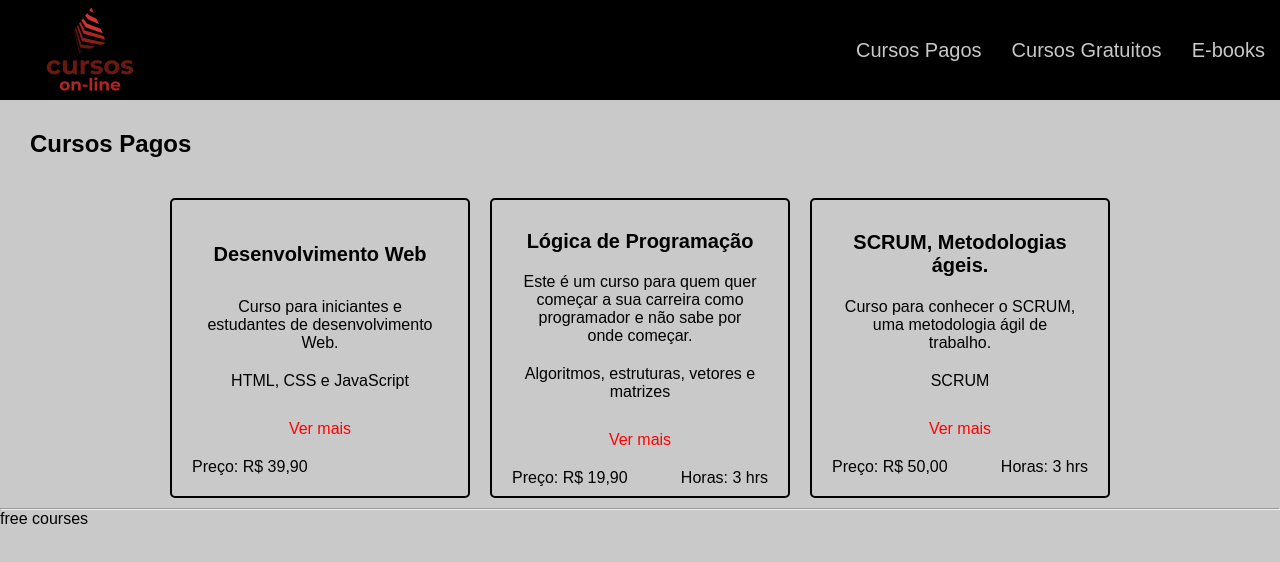
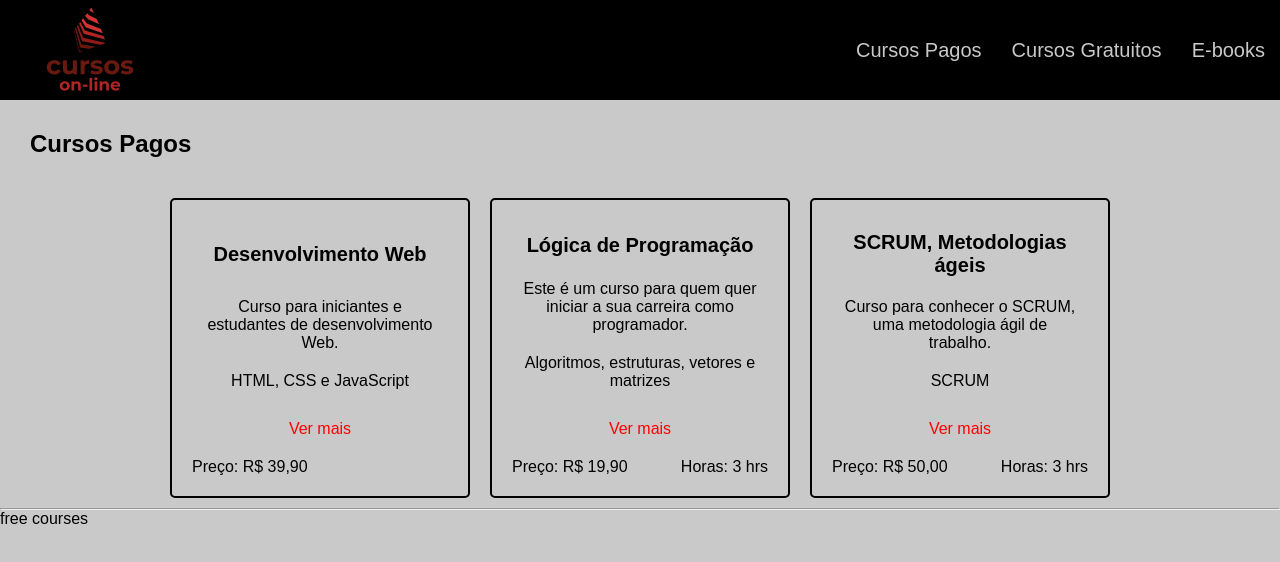
Before and after one commit to William-Dias-Marcos/Courses_Angular, an Angular app: page / in a window 1280 px wide. Shown: the top 562 px of the page. Built offline with nearby package versions, Linux system fonts and the light colour scheme.

Commit message:
service modification

```diff
--- a/src/app/components/courses/courses.service.ts
+++ b/src/app/components/courses/courses.service.ts
@@ -6,7 +6,7 @@ import { Injectable } from '@angular/core';
 export class CoursesService {
   constructor() {}
 
-  getCourses() {
+  getCoursesPaid() {
     return [
       {
         courseName: 'Desenvolvimento Web',
@@ -20,14 +20,14 @@ export class CoursesService {
       {
         courseName: 'Lógica de Programação',
         description:
-          'Este é um curso para quem quer começar a sua carreira como programador e não sabe por onde começar.',
+          'Este é um curso para quem quer iniciar a sua carreira como programador.',
         technologies: 'Algoritmos, estruturas, vetores e matrizes',
         url: 'https://go.hotmart.com/I77264651K?dp=1',
         hours: '3 hrs',
         price: 'R$ 19,90',
       },
       {
-        courseName: 'SCRUM, Metodologias ágeis.',
+        courseName: 'SCRUM, Metodologias ágeis',
         description:
           'Curso para conhecer o SCRUM, uma metodologia ágil de trabalho.',
         technologies: 'SCRUM',
@@ -37,4 +37,25 @@ export class CoursesService {
       },
     ];
   }
+
+  getCoursesFree() {
+    return [
+      {
+        courseName: 'Curso em Vídeo',
+        description:
+          'Plataforma de cursos gratuitos para iniciantes do mundo da tecnologia',
+        technologies: 'Diversas tecnologias',
+        url: 'https://www.cursoemvideo.com/cursos/',
+        hours: ' infinit hrs',
+      },
+      {
+        courseName: 'Angular 2',
+        description:
+          'Curso para aprender o framework Angular 2, nescessário ter experiência prévia antes.',
+        technologies: 'Angular 2, TypeScript',
+        url: 'https://loiane.training/cursos/angular',
+        hours: '+ 28 hrs',
+      },
+    ];
+  }
 }
--- a/src/app/components/courses/free-courses/free-courses.component.ts
+++ b/src/app/components/courses/free-courses/free-courses.component.ts
@@ -10,6 +10,6 @@ export class FreeCoursesComponent {
   freeCourses: any = [];
 
   constructor(private coursesService: CoursesService) {
-    this.freeCourses = this.coursesService.getCourses();
+    this.freeCourses = this.coursesService.getCoursesFree();
   }
 }
--- a/src/app/components/courses/paid-courses/paid-courses.component.ts
+++ b/src/app/components/courses/paid-courses/paid-courses.component.ts
@@ -10,6 +10,6 @@ export class PaidCoursesComponent {
   paidCourses: any = [];
 
   constructor(private coursesService: CoursesService) {
-    this.paidCourses = this.coursesService.getCourses();
+    this.paidCourses = this.coursesService.getCoursesPaid();
   }
 }
```
